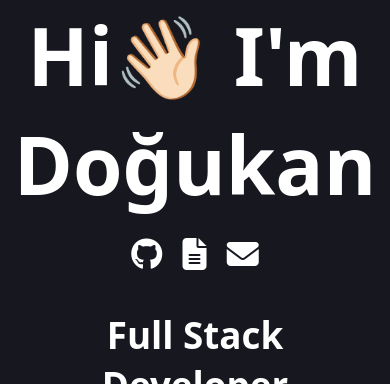
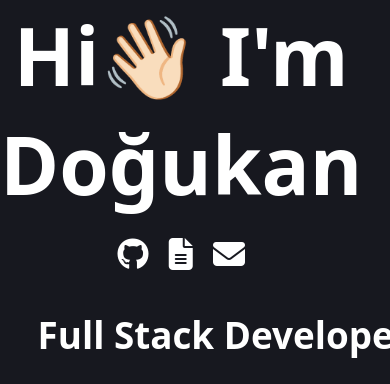
Before and after one commit to DogukanUrker/dogukanurker.com, a Flask app: page / in a window 390 px wide; the page is wider, and only the part inside the window is pictured. Shown: the top 384 px of that part. Run offline with Flask 3, Linux system fonts and the light colour scheme; some libraries are stand-ins or nearby versions.

Commit message:
UI fixes for tablet and laptop screens
welcome text centered.

```diff
--- a/static/css/index.css
+++ b/static/css/index.css
@@ -69,17 +69,19 @@
 }
 
 .welcome {
-  text-align: left;
+  text-align: center;
   margin: 0;
   display: flex;
-  justify-content: space-evenly;
+  align-items: center;
+  justify-content: center;
   height: 100vh;
 }
 
 .greeting,
 .knowledge {
-  margin-top: 17.5rem;
   height: fit-content;
+  width: fit-content;
+  margin: auto;
 }
 
 .greeting {
```
